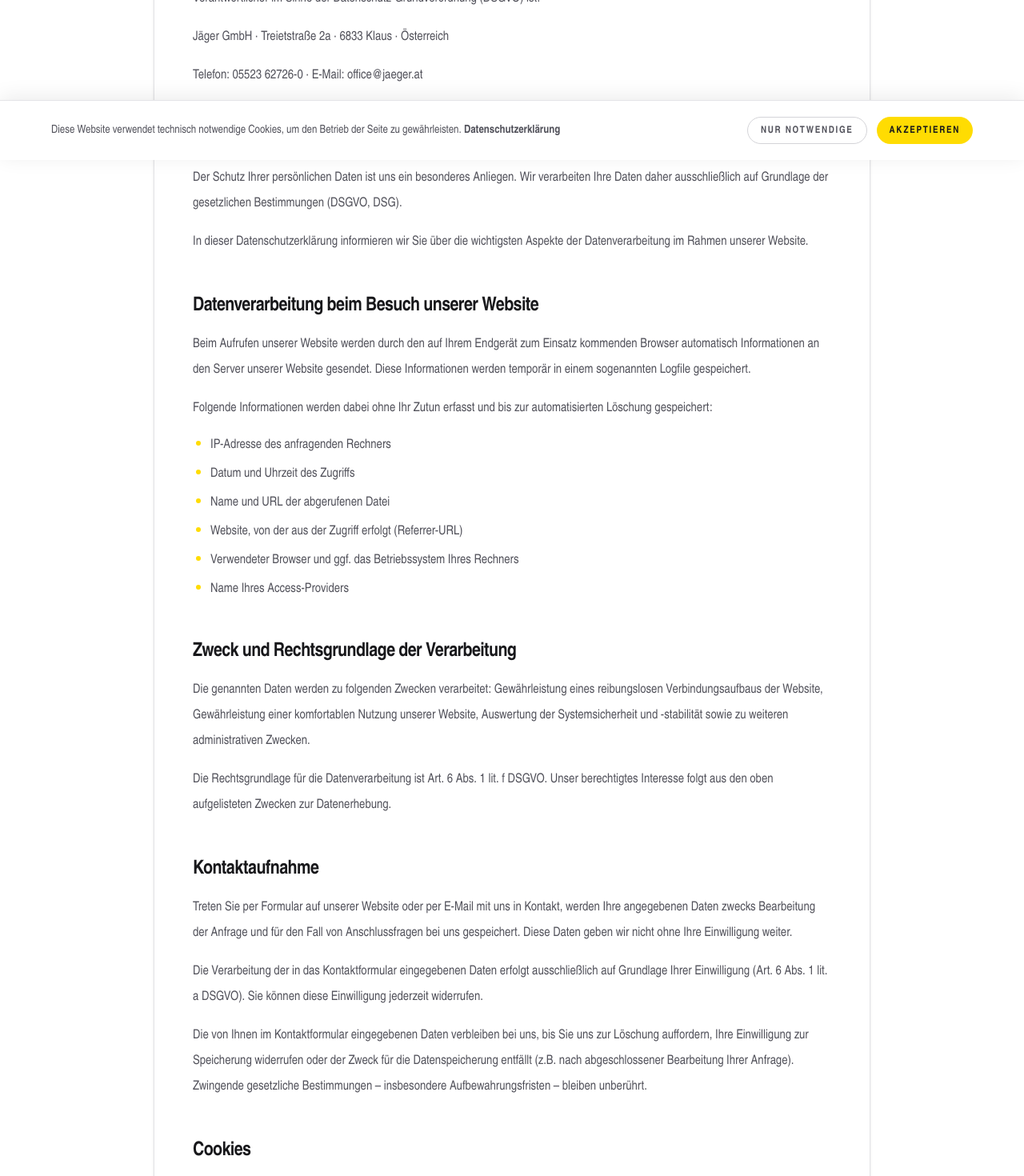
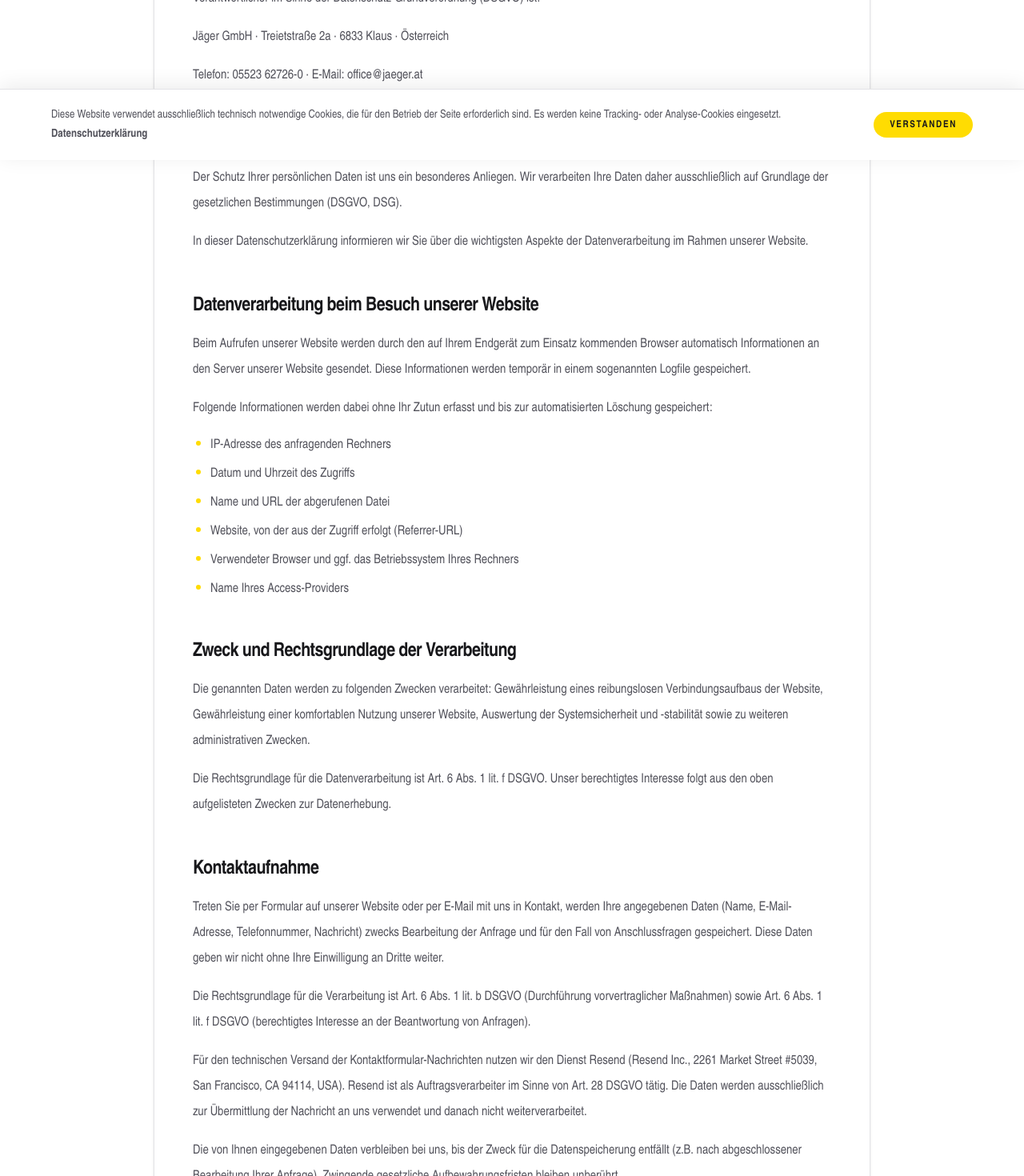
Before and after one commit to mayeraaron/jaeger, a Next.js app: page /datenschutz in a window 1280 px wide. Shown: the part 600-2070 px from the top of the page at 80% size. Built offline with nearby package versions, Linux system fonts and the light colour scheme.

Commit message:
Fix cookie banner, update Datenschutz for DSGVO accuracy

```diff
--- a/app/datenschutz/page.tsx
+++ b/app/datenschutz/page.tsx
@@ -57,17 +57,24 @@ export default function DatenschutzPage() {
         {
           heading: "Kontaktaufnahme",
           paragraphs: [
-            "Treten Sie per Formular auf unserer Website oder per E-Mail mit uns in Kontakt, werden Ihre angegebenen Daten zwecks Bearbeitung der Anfrage und für den Fall von Anschlussfragen bei uns gespeichert. Diese Daten geben wir nicht ohne Ihre Einwilligung weiter.",
-            "Die Verarbeitung der in das Kontaktformular eingegebenen Daten erfolgt ausschließlich auf Grundlage Ihrer Einwilligung (Art. 6 Abs. 1 lit. a DSGVO). Sie können diese Einwilligung jederzeit widerrufen.",
-            "Die von Ihnen im Kontaktformular eingegebenen Daten verbleiben bei uns, bis Sie uns zur Löschung auffordern, Ihre Einwilligung zur Speicherung widerrufen oder der Zweck für die Datenspeicherung entfällt (z.B. nach abgeschlossener Bearbeitung Ihrer Anfrage). Zwingende gesetzliche Bestimmungen – insbesondere Aufbewahrungsfristen – bleiben unberührt.",
+            "Treten Sie per Formular auf unserer Website oder per E-Mail mit uns in Kontakt, werden Ihre angegebenen Daten (Name, E-Mail-Adresse, Telefonnummer, Nachricht) zwecks Bearbeitung der Anfrage und für den Fall von Anschlussfragen gespeichert. Diese Daten geben wir nicht ohne Ihre Einwilligung an Dritte weiter.",
+            "Die Rechtsgrundlage für die Verarbeitung ist Art. 6 Abs. 1 lit. b DSGVO (Durchführung vorvertraglicher Maßnahmen) sowie Art. 6 Abs. 1 lit. f DSGVO (berechtigtes Interesse an der Beantwortung von Anfragen).",
+            "Für den technischen Versand der Kontaktformular-Nachrichten nutzen wir den Dienst Resend (Resend Inc., 2261 Market Street #5039, San Francisco, CA 94114, USA). Resend ist als Auftragsverarbeiter im Sinne von Art. 28 DSGVO tätig. Die Daten werden ausschließlich zur Übermittlung der Nachricht an uns verwendet und danach nicht weiterverarbeitet.",
+            "Die von Ihnen eingegebenen Daten verbleiben bei uns, bis der Zweck für die Datenspeicherung entfällt (z.B. nach abgeschlossener Bearbeitung Ihrer Anfrage). Zwingende gesetzliche Aufbewahrungsfristen bleiben unberührt.",
           ],
         },
         {
-          heading: "Cookies",
+          heading: "Hosting",
           paragraphs: [
-            "Unsere Website verwendet Cookies. Dabei handelt es sich um kleine Textdateien, die auf Ihrem Endgerät gespeichert werden. Cookies richten keinen Schaden an.",
-            "Wir nutzen Cookies dazu, unser Angebot nutzerfreundlich zu gestalten. Einige Cookies bleiben auf Ihrem Endgerät gespeichert, bis Sie diese löschen. Sie ermöglichen es uns, Ihren Browser beim nächsten Besuch wiederzuerkennen.",
-            "Wenn Sie dies nicht wünschen, können Sie Ihren Browser so einrichten, dass er Sie über das Setzen von Cookies informiert und Sie dies nur im Einzelfall erlauben. Bei der Deaktivierung von Cookies kann die Funktionalität unserer Website eingeschränkt sein.",
+            "Diese Website wird bei Vercel Inc., 340 Pine Street, Suite 701, San Francisco, CA 94104, USA gehostet. Vercel ist als Auftragsverarbeiter im Sinne von Art. 28 DSGVO tätig. Bei jedem Aufruf unserer Website werden automatisch Server-Logfiles (u.a. IP-Adresse, Zeitstempel, aufgerufene Seite) auf den Servern von Vercel verarbeitet.",
+            "Vercel verarbeitet Daten ausschließlich zur Bereitstellung des Hostings und zur Sicherstellung des Betriebs. Die Rechtsgrundlage ist Art. 6 Abs. 1 lit. f DSGVO (berechtigtes Interesse am sicheren und zuverlässigen Betrieb der Website).",
+          ],
+        },
+        {
+          heading: "Lokaler Browserspeicher (localStorage)",
+          paragraphs: [
+            "Diese Website verwendet keine Tracking- oder Analyse-Cookies. Zur Speicherung Ihrer Bestätigung des Datenschutzhinweises wird ausschließlich der lokale Browserspeicher (localStorage) Ihres Endgeräts genutzt. Dabei wird ein einzelner Eintrag ohne personenbezogene Daten gesetzt, der lediglich festhält, dass Sie den Hinweis zur Kenntnis genommen haben.",
+            "Dieser Eintrag dient nicht der Wiedererkennung Ihres Browsers oder der Erstellung von Nutzungsprofilen. Sie können ihn jederzeit über die Einstellungen Ihres Browsers löschen, ohne dass die Funktionalität der Website beeinträchtigt wird.",
           ],
         },
         {
@@ -93,9 +100,10 @@ export default function DatenschutzPage() {
           ],
         },
         {
-          heading: "Recht auf Widerruf",
+          heading: "Recht auf Widerspruch",
           paragraphs: [
-            "Sie haben das Recht, Ihre datenschutzrechtliche Einwilligungserklärung jederzeit zu widerrufen. Durch den Widerruf der Einwilligung wird die Rechtmäßigkeit der aufgrund der Einwilligung bis zum Widerruf erfolgten Verarbeitung nicht berührt.",
+            "Soweit wir die Verarbeitung Ihrer personenbezogenen Daten auf berechtigte Interessen stützen (Art. 6 Abs. 1 lit. f DSGVO), haben Sie das Recht, gemäß Art. 21 DSGVO Widerspruch gegen die Verarbeitung einzulegen, sofern dafür Gründe vorliegen, die sich aus Ihrer besonderen Situation ergeben.",
+            "Um Ihr Widerspruchsrecht auszuüben, wenden Sie sich bitte per E-Mail an office@jaeger.at.",
           ],
         },
         {
@@ -108,7 +116,7 @@ export default function DatenschutzPage() {
         {
           heading: "Aktualität und Änderung dieser Datenschutzerklärung",
           paragraphs: [
-            "Diese Datenschutzerklärung ist aktuell gültig und hat den Stand Juni 2025.",
+            "Diese Datenschutzerklärung ist aktuell gültig und hat den Stand Juni 2026.",
             "Durch die Weiterentwicklung unserer Website und Angebote oder aufgrund geänderter gesetzlicher beziehungsweise behördlicher Vorgaben kann es notwendig werden, diese Datenschutzerklärung zu ändern. Die jeweils aktuelle Datenschutzerklärung kann jederzeit auf der Website von Ihnen abgerufen und ausgedruckt werden.",
           ],
         },
--- a/components/layout/cookie-banner.tsx
+++ b/components/layout/cookie-banner.tsx
@@ -17,13 +17,8 @@ export function CookieBanner() {
     }
   }, []);
 
-  function accept() {
-    try { localStorage.setItem(STORAGE_KEY, "accepted"); } catch {}
-    setVisible(false);
-  }
-
-  function decline() {
-    try { localStorage.setItem(STORAGE_KEY, "declined"); } catch {}
+  function dismiss() {
+    try { localStorage.setItem(STORAGE_KEY, "acknowledged"); } catch {}
     setVisible(false);
   }
 
@@ -32,29 +27,23 @@ export function CookieBanner() {
   return (
     <div
       role="dialog"
-      aria-label="Cookie-Einstellungen"
+      aria-label="Cookie-Hinweis"
       aria-live="polite"
       className="fixed bottom-0 left-0 right-0 z-[200] border-t border-zinc-200 bg-white px-4 py-5 shadow-[0_-4px_24px_rgba(0,0,0,0.08)] sm:px-6"
     >
       <div className="mx-auto flex max-w-6xl flex-col gap-4 sm:flex-row sm:items-center sm:justify-between">
         <p className="text-sm leading-6 text-zinc-600">
-          Diese Website verwendet technisch notwendige Cookies, um den Betrieb der Seite zu gewährleisten.{" "}
+          Diese Website verwendet ausschließlich technisch notwendige Cookies, die für den Betrieb der Seite erforderlich sind. Es werden keine Tracking- oder Analyse-Cookies eingesetzt.{" "}
           <Link href="/datenschutz" className="font-semibold text-zinc-900 underline underline-offset-2 hover:text-brand-600">
             Datenschutzerklärung
           </Link>
         </p>
         <div className="flex shrink-0 gap-3">
           <button
-            onClick={decline}
-            className="rounded-full border border-zinc-300 bg-white px-4 py-2 text-xs font-bold uppercase tracking-[0.14em] text-zinc-600 transition hover:border-zinc-400 hover:text-zinc-900 focus-visible:outline-none focus-visible:ring-2 focus-visible:ring-brand-500"
+            onClick={dismiss}
+            className="rounded-full bg-brand-500 px-5 py-2 text-xs font-bold uppercase tracking-[0.14em] text-zinc-900 transition hover:bg-brand-400 focus-visible:outline-none focus-visible:ring-2 focus-visible:ring-brand-500 focus-visible:ring-offset-2"
           >
-            Nur notwendige
-          </button>
-          <button
-            onClick={accept}
-            className="rounded-full bg-brand-500 px-4 py-2 text-xs font-bold uppercase tracking-[0.14em] text-zinc-900 transition hover:bg-brand-400 focus-visible:outline-none focus-visible:ring-2 focus-visible:ring-brand-500 focus-visible:ring-offset-2"
-          >
-            Akzeptieren
+            Verstanden
           </button>
         </div>
       </div>
```
